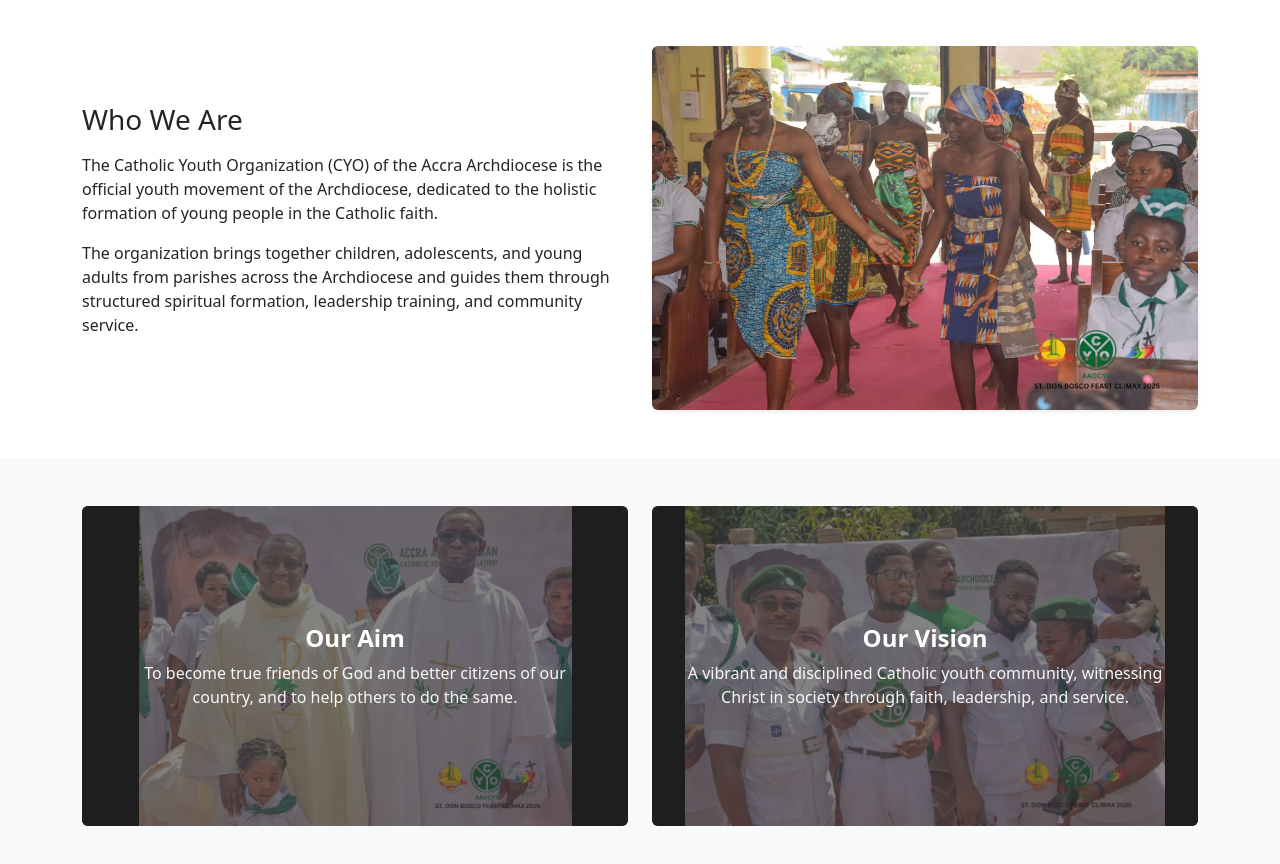
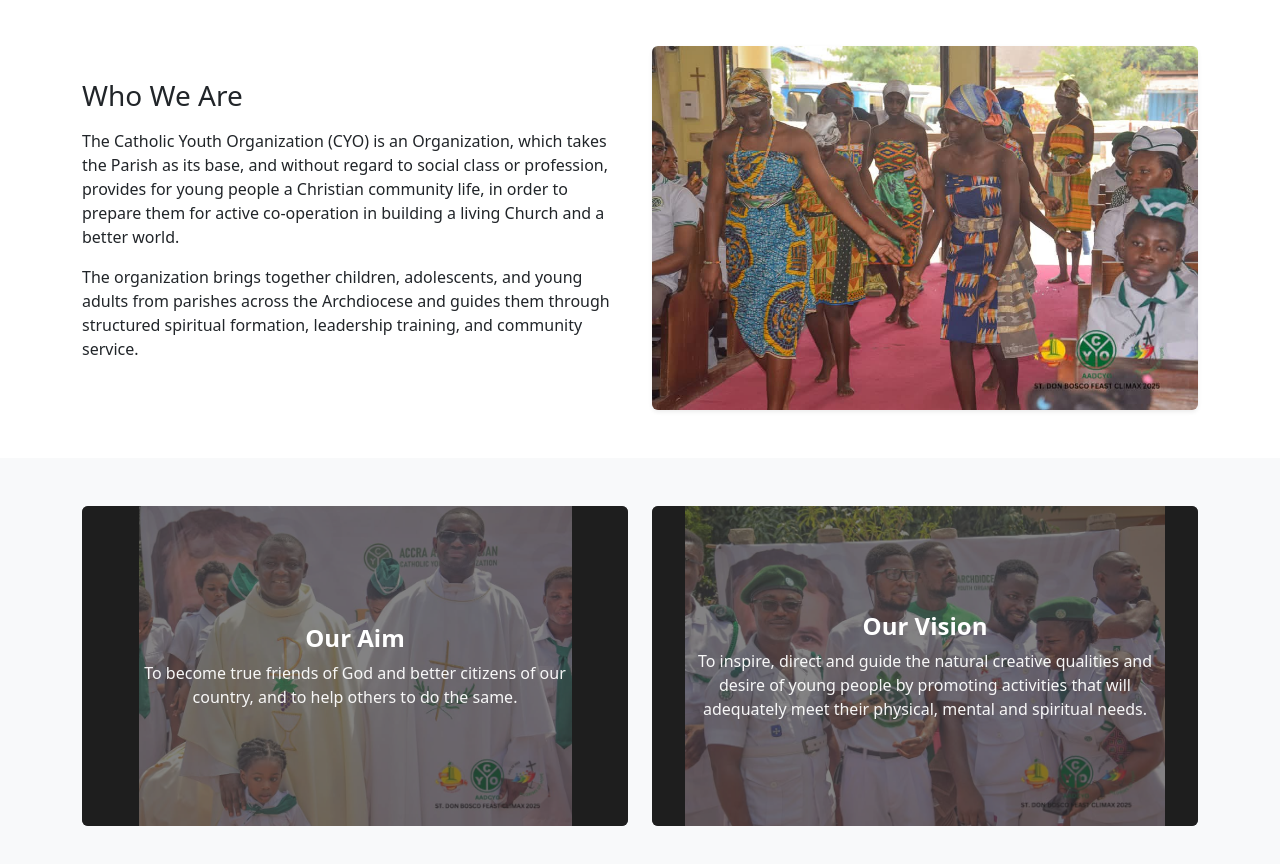
Before and after one commit to Ing-Kophi/accra-cyo-frontend, a React (Create React App) app: page /about in a window 1280 px wide. Shown: the part 468-1332 px from the top of the page. Built offline with nearby package versions, Linux system fonts and the light colour scheme.

Commit message:
adjusted uploads url

```diff
--- a/src/components/PublicNavbar.jsx
+++ b/src/components/PublicNavbar.jsx
@@ -24,6 +24,9 @@ export default function PublicNavbar() {
           type="button"
           data-bs-toggle="collapse"
           data-bs-target="#publicNavbar"
+          aria-controls="publicNavbar"
+          aria-expanded="false"
+          aria-label="Toggle navigation"
         >
           <span className="navbar-toggler-icon"></span>
         </button>
--- a/src/index.js
+++ b/src/index.js
@@ -2,6 +2,7 @@ import React from "react";
 import ReactDOM from "react-dom/client";
 import App from "./App";
 import "bootstrap/dist/css/bootstrap.min.css";
+import "bootstrap/dist/js/bootstrap.bundle.min.js";
 
 const root = ReactDOM.createRoot(document.getElementById("root"));
 root.render(<App />);
--- a/src/pages/About.jsx
+++ b/src/pages/About.jsx
@@ -24,9 +24,10 @@ export default function About() {
             <div className="col-md-6">
             <h3 className="cyogreen mb-3">Who We Are</h3>
             <p>
-                The Catholic Youth Organization (CYO) of the Accra Archdiocese
-                is the official youth movement of the Archdiocese, dedicated
-                to the holistic formation of young people in the Catholic faith.
+                The Catholic Youth Organization (CYO) is an Organization, which takes the Parish as its base,
+                and without regard to social class or profession, provides for young people a Christian
+                community life, in order to prepare them for active co-operation in building a living Church
+                and a better world.
             </p>
             <p>
                 The organization brings together children, adolescents, and
@@ -77,9 +78,9 @@ export default function About() {
                 <div className="about-card-overlay">
                     <h4>Our Vision</h4>
                     <p>
-                    A vibrant and disciplined Catholic youth community,
-                    witnessing Christ in society through faith,
-                    leadership, and service.
+                    To inspire, direct and guide the natural creative qualities
+                    and desire of young people by promoting activities that will adequately meet
+                    their physical, mental and spiritual needs.
                     </p>
                 </div>
                 </div>
--- a/src/pages/Contact.jsx
+++ b/src/pages/Contact.jsx
@@ -1,6 +1,7 @@
 import { useEffect, useState } from "react";
 import api from "../services/api";
 import Footer from "../components/home/Footer";
+import { getUploadsUrl } from "../utils/uploads";
 
 export default function Contact() {
   const [executives, setExecutives] = useState([]);
@@ -67,7 +68,7 @@ export default function Contact() {
                   <img
                     src={
                       e.photo
-                        ? `http://localhost:5000/uploads/executives/${e.photo}`
+                        ? getUploadsUrl(`executives/${e.photo}`)
                         : "/no-photo.png"
                     }
                     alt={e.full_name}
--- a/src/pages/Media.jsx
+++ b/src/pages/Media.jsx
@@ -1,6 +1,7 @@
 import { useEffect, useState } from "react";
 import api from "../services/api";
 import Footer from "../components/home/Footer";
+import { getUploadsUrl } from "../utils/uploads";
 
 const CATEGORIES = [
   "All",
@@ -69,7 +70,7 @@ export default function Media() {
           {media.map(m => (
             <div key={m.id} className="col-6 col-md-4 col-lg-3">
               <img
-                src={`http://localhost:5000/uploads/media/${m.file_name}`}
+                  src={getUploadsUrl(`posts/${img.file_name}`)}
                 alt={m.title}
                 className="img-fluid rounded shadow-sm"
                 style={{
--- a/src/pages/News.jsx
+++ b/src/pages/News.jsx
@@ -1,6 +1,7 @@
 import { useEffect, useState } from "react";
 import api from "../services/api";
 import Footer from "../components/home/Footer";
+import { getUploadsUrl } from "../utils/uploads";
 
 export default function News() {
   const [posts, setPosts] = useState([]);
@@ -49,7 +50,7 @@ export default function News() {
                 {n.images.slice(0, 3).map(img => (
                   <div key={img.id} className="col-md-4">
                     <img
-                      src={`http://localhost:5000/uploads/posts/${img.file_name}`}
+                      src={getUploadsUrl(`posts/${img.file_name}`)}
                       className="img-fluid rounded"
                       style={{ height: "200px", objectFit: "cover" }}
                       alt="news images"
--- a/src/pages/PublicDocuments.jsx
+++ b/src/pages/PublicDocuments.jsx
@@ -1,6 +1,7 @@
 import { useEffect, useState } from "react";
 import api from "../services/api";
 import Footer from "../components/home/Footer";
+import { getUploadsUrl } from "../utils/uploads";
 
 export default function PublicDocuments() {
   const [documents, setDocuments] = useState([]);
@@ -71,7 +72,7 @@ export default function PublicDocuments() {
                     </p>
 
                     <a
-                      href={`http://localhost:5000/uploads/documents/${doc.file}`}
+                      href={getUploadsUrl(`documents/${doc.file}`)}
                       className="btn btn-outline-success btn-sm mt-2"
                       target="_blank"
                       rel="noopener noreferrer"
--- a/src/pages/PublicFigures.jsx
+++ b/src/pages/PublicFigures.jsx
@@ -2,6 +2,7 @@ import { useEffect, useState } from "react";
 import api from "../services/api";
 import { Bar, Pie } from "react-chartjs-2";
 import "../utils/chartSetup";
+import Footer from "../components/home/Footer";
 
 export default function PublicFigures() {
   const [years, setYears] = useState([]);
@@ -157,6 +158,7 @@ export default function PublicFigures() {
 
 
   return (
+    <>
     <div className="container my-5">
       <h2 className="text-center cyogreen mb-3">
         National Registration Figures
@@ -283,5 +285,7 @@ export default function PublicFigures() {
         For God and Ghana! — Thanks be to God.
       </p>
     </div>
+    <Footer />
+    </>
   );
 }
--- a/src/pages/admin/Contacts/Executives.jsx
+++ b/src/pages/admin/Contacts/Executives.jsx
@@ -1,6 +1,7 @@
 import { useEffect, useState } from "react";
 import { useNavigate } from "react-router-dom";
 import api from "../../../services/api";
+import { getUploadsUrl } from "../../../utils/uploads";
 
 export default function Executives() {
   const [executives, setExecutives] = useState([]);
@@ -50,7 +51,7 @@ export default function Executives() {
                 <img
                   src={
                     e.photo
-                      ? `http://localhost:5000/uploads/executives/${e.photo}`
+                      ? getUploadsUrl(`executives/${e.photo}`)
                       : "/no-photo.png"
                   }
                   alt={e.full_name}
--- a/src/pages/admin/media/MediaList.jsx
+++ b/src/pages/admin/media/MediaList.jsx
@@ -1,6 +1,7 @@
 import { useEffect, useState } from "react";
 import { useNavigate } from "react-router-dom";
 import api from "../../../services/api";
+import { getUploadsUrl } from "../../../utils/uploads";
 
 export default function MediaList() {
   const [media, setMedia] = useState([]);
@@ -37,7 +38,7 @@ export default function MediaList() {
           <div key={m.id} className="col-md-3">
             <div className="card h-100 shadow-sm">
               <img
-                src={`http://localhost:5000/uploads/media/${m.file_name}`}
+                src={getUploadsUrl(`media/${m.file_name}`)}
                 className="card-img-top"
                 alt={m.title || "Media"}
                 style={{ height: "180px", objectFit: "cover" }}
```
